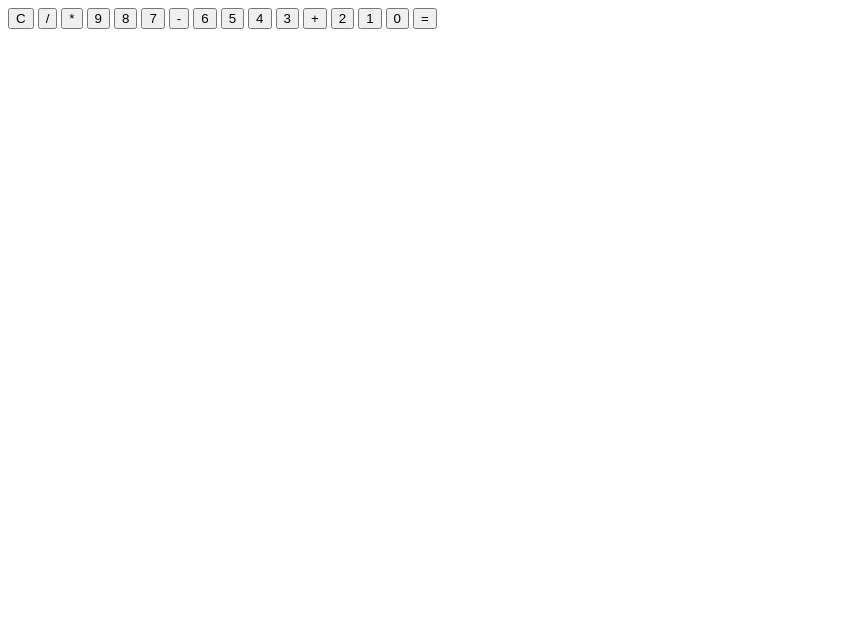
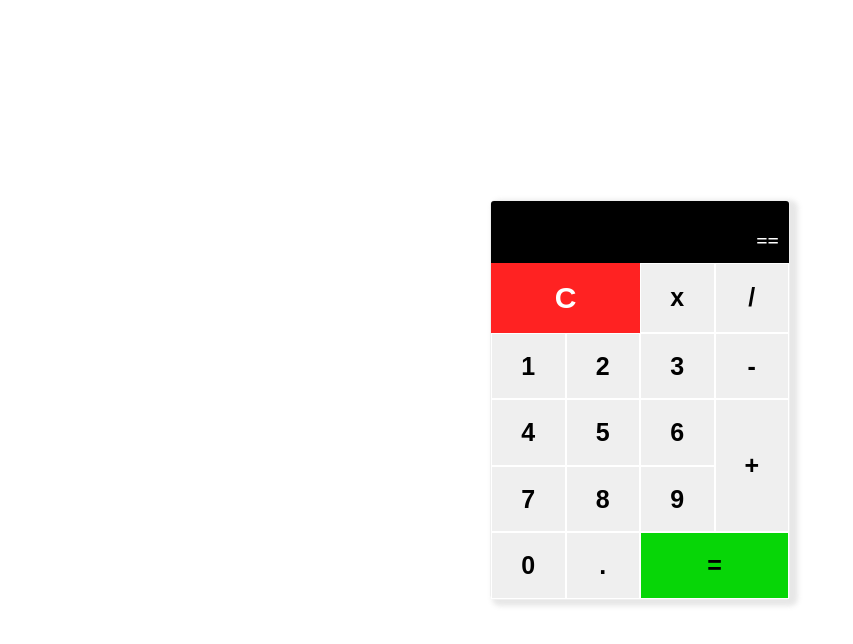
Before and after one commit to Adrriian/calculadora, a plain HTML site: page index.html in a window 1280 px wide. Shown: the whole page, without its empty margins (0-853 px from the left). Drawn offline with Linux system fonts and the light colour scheme; files that its build step writes are made by us from their sources.

Commit message:
alterando hmtl, css, e fazendo o redme

```diff
--- a/assets/style.css
+++ b/assets/style.css
@@ -0,0 +1,95 @@
+* {
+    margin: 0;
+    padding: 0;
+    box-sizing: border-box;
+    font-size: 25px;
+    font-weight: bold;
+    text-align: center;
+}
+
+body {
+    height: 100vh;
+}
+
+.a {
+    display: flex;
+    align-items: center;
+    justify-content: center;
+    background-color: rgb(239, 239, 239);
+    border: 1px solid white;
+}
+
+.a:hover {
+    background-color: gray;
+    cursor: pointer;
+}
+
+.content {
+    height: 100%;
+    display: flex;
+    justify-content: center;
+    align-items: center;
+}
+
+.calculadora_area {
+    width: 300px;
+    height: 400px;
+    display: flex;
+    flex-direction: column;
+    border: 1px solid rgb(239, 239, 239);
+    border-radius: 5px;
+    box-shadow: 5px 3px 5px 3px rgba(228, 228, 228, 0.9);
+}
+
+.calculadora_resultado {
+    height: 70px;
+    background-color: black;
+    color: white;
+    grid-area: 1/1;
+    display: flex;
+    justify-content: flex-end;
+    align-items: flex-end;
+    font-size: 20px;
+    padding: 10px;
+    border-radius: 3px 3px 0 0;
+}
+
+.calculadora_button {
+    cursor: pointer;
+    height: 100%;
+    display: grid;
+    grid-template-columns: repeat(4, 1fr);
+
+
+}
+
+.reset {
+    height: 100%;
+    grid-column: 1/3;
+    text-align: center;
+    background-color: rgb(255, 34, 34);
+    font-size: 30px;
+    border: none;
+    color: white;
+}
+
+.reset:hover {
+    background-color: rgb(190, 43, 43);
+}
+
+.mais {
+    grid-column: 4/5;
+    grid-row: 3/5;
+}
+
+.igual {
+    grid-column: 3/5;
+}
+
+.igual {
+    background-color: rgb(7, 214, 7);
+}
+
+.igual:hover {
+    background-color: rgb(27, 117, 27);
+}
--- a/index.html
+++ b/index.html
@@ -1,32 +1,39 @@
 <!DOCTYPE html>
 <html>
+
 <head>
     <meta charset="UTF-8">
     <meta name="viewport" content="width=device-width, initial-scale=1.0">
-    <link rel="stylesheet" href="assets/style.css">
-    <title>Calculadora</title>
+    <title>Calculadora Simpless</title>
+    <link rel="stylesheet" href="style.css">
 </head>
+
 <body>
-    <div class="conteiner">
-        <div class="conteiner_content">
-            <button>C</button>
-            <button>/</button>
-            <button>*</button>
-            <button>9</button>
-            <button>8</button>
-            <button>7</button>
-            <button>-</button>
-            <button>6</button>
-            <button>5</button>
-            <button>4</button>
-            <button>3</button>
-            <button>+</button>
-            <button>2</button>
-            <button>1</button>
-            <button>0</button>
-            <button>=</button>
+    <div class="content">
+        <div class="calculadora_area">
+            <div class="calculadora_resultado result">==</div>
+            <div class="calculadora_button">
+                <button class="key reset a" onclick="clicou('c')">C</button>
+                <button class="key vezes a" onclick="clicou('x')">x</button>
+                <button class="key vezes a" onclick="clicou('/')">/</button>
+                <button class="key um a" onclick="clicou('1')">1</button>
+                <button class="key dois a" onclick="clicou('2')">2</button>
+                <button class="key tres a" onclick="clicou('3')">3</button>
+                <button class="key menos a" onclick="clicou('-')">-</button>
+                <button class="key quatro a" onclick="clicou('4')">4</button>
+                <button class="key cinco a" onclick="clicou('5')">5</button>
+                <button class="key seis a" onclick="clicou('6')">6</button>
+                <button class="key sete a" onclick="clicou('7')">7</button>
+                <button class="key mais a" onclick="clicou('+')">+</button>
+                <button class="key oito a" onclick="clicou('8')">8</button>
+                <button class="key nove a" onclick="clicou('9')">9</button>
+                <button class="key zero a" onclick="clicou('0')">0</button>
+                <button class="key ponto a" onclick="clicou('.')">.</button>
+                <button class="key igual a" onclick="clicou('=')">=</button>
+            </div>
         </div>
     </div>
-    <script src="assets/script.js"></script>
+    <script src="script.js"></script>
 </body>
+
 </html>
```
Also changed, not shown: redme.txt (added).
